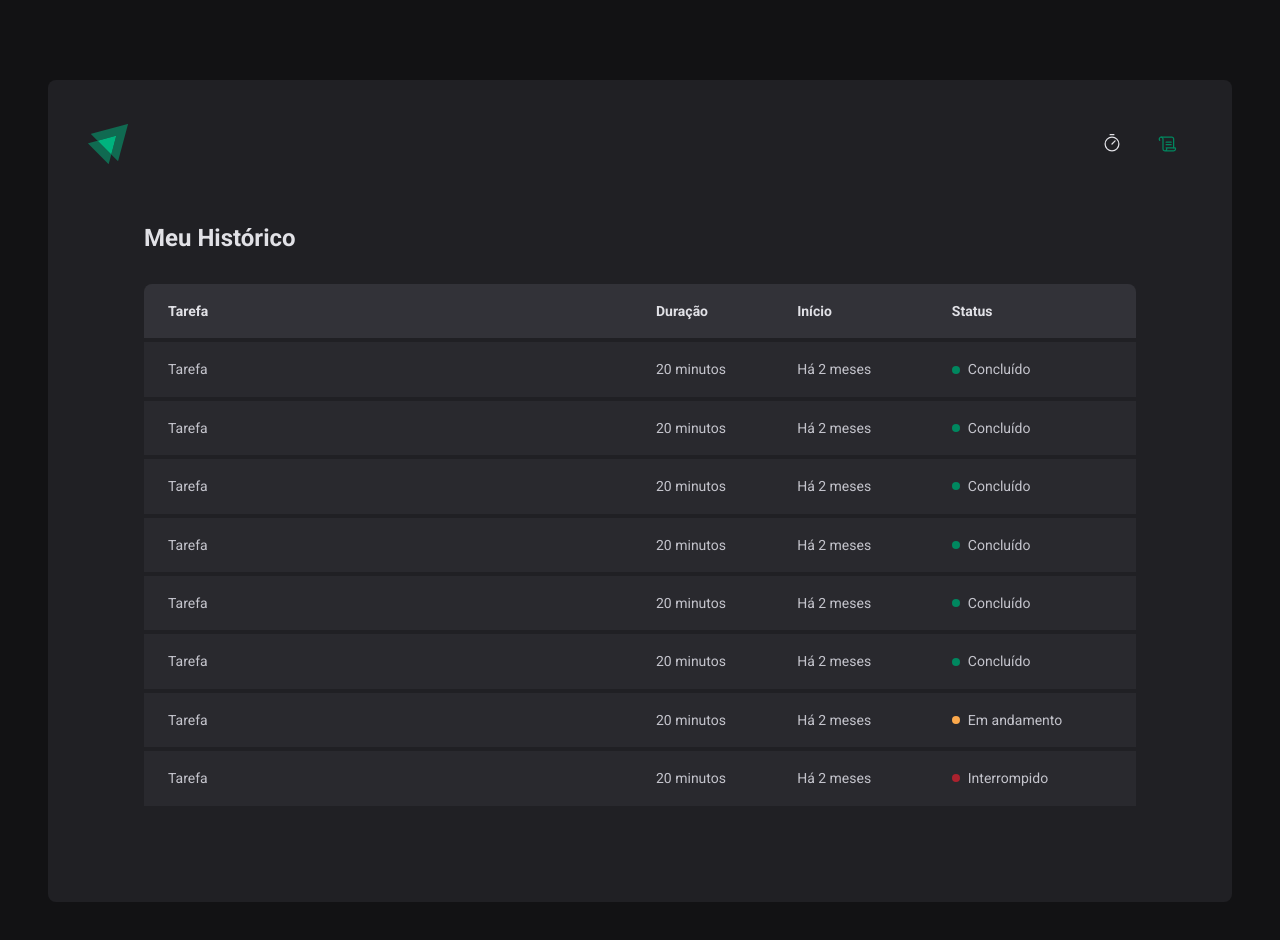
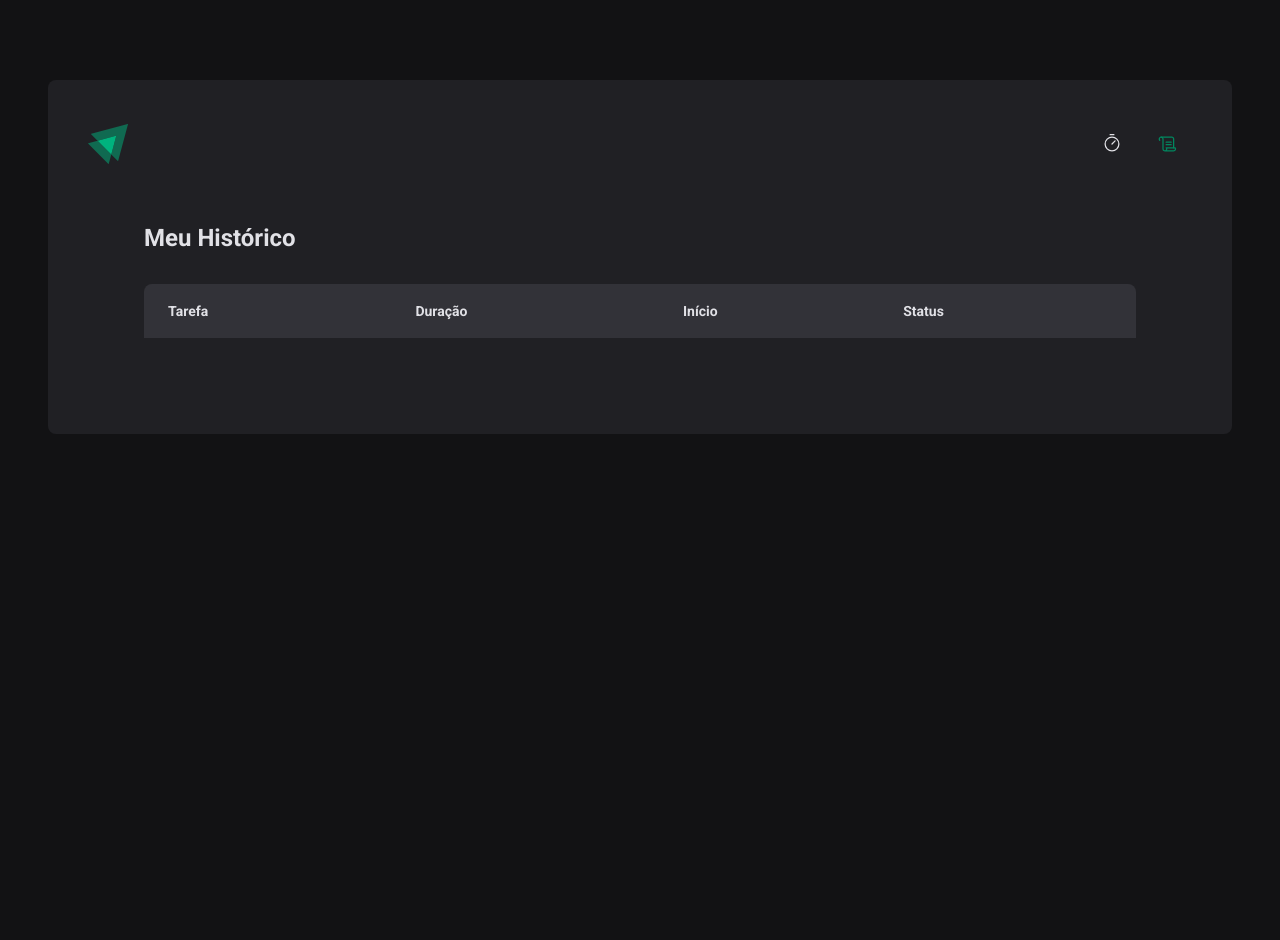
Before and after one commit to BrunnoCode/02-ignite-timer, a React (Vite) app: page /history in a window 1280 px wide. Shown: the top 940 px of the page. After the commit the page ends 800 px from the top, so only its background shows below. Built offline with nearby package versions, Linux system fonts and the light colour scheme.

Commit message:
Criado novo componente cyclesContext para ser aplicado o react hook useContext, e refatoração da estrutura da home e history pages. Aprendizado sobre contextos.

```diff
--- a/src/App.tsx
+++ b/src/App.tsx
@@ -4,12 +4,15 @@ import { Router } from './Router.js'
 
 import { GlobalStyle } from './styles/global.js'
 import { defaultTheme } from './styles/themes/default.js'
+import { CyclesContextProvider } from './contexts/CyclesContext.js'
 
 export function App() {
   return (
     <ThemeProvider theme={defaultTheme}>
       <BrowserRouter>
-        <Router />
+        <CyclesContextProvider>
+          <Router />
+        </CyclesContextProvider>
       </BrowserRouter>
       <GlobalStyle />
     </ThemeProvider>
--- /dev/null
+++ b/src/contexts/CyclesContext.tsx
@@ -0,0 +1,105 @@
+import { createContext, ReactNode, useState } from 'react'
+
+interface CreateCycleData {
+  task: string
+  minutesAmount: number
+}
+
+interface Cycle {
+  id: string
+  task: string
+  minutesAmount: number
+  startDate: Date
+  interruptedData?: Date
+  finishedDate?: Date
+}
+
+interface CyclesContextType {
+  cycles: Cycle[]
+  activeCycle: Cycle | undefined
+  activeCycleId: string | null
+  amountSecondsPassed: number
+  markCurrentCycleAsFinished: () => void
+  setSecondsPassed: (seconds: number) => void
+  createNewCycle: (data: CreateCycleData) => void
+  interruptCurrentCycle: () => void
+}
+
+export const CyclesContext = createContext({} as CyclesContextType)
+
+interface CyclesContextProviderProps {
+  children: ReactNode
+}
+
+export function CyclesContextProvider({
+  children,
+}: CyclesContextProviderProps) {
+  const [cycles, setCycles] = useState<Cycle[]>([])
+  const [activeCycleId, setActiveCycleId] = useState<string | null>(null)
+  const [amountSecondsPassed, setAmountSecondsPassed] = useState(0)
+
+  const activeCycle = cycles.find((cycle) => cycle.id === activeCycleId)
+
+  function setSecondsPassed(second: number) {
+    setAmountSecondsPassed(second)
+  }
+
+  function markCurrentCycleAsFinished() {
+    setCycles((state) =>
+      state.map((cycle) => {
+        if (cycle.id === activeCycleId) {
+          return { ...cycle, finishedDate: new Date() }
+        } else {
+          return cycle
+        }
+      }),
+    )
+  }
+
+  function createNewCycle(data: CreateCycleData) {
+    const id = String(new Date().getTime())
+
+    const newCycle: Cycle = {
+      id,
+      task: data.task,
+      minutesAmount: data.minutesAmount,
+      startDate: new Date(),
+    }
+
+    setCycles((state) => [...state, newCycle])
+    setActiveCycleId(id)
+    setAmountSecondsPassed(0)
+
+
+  }
+
+  function interruptCurrentCycle() {
+    setCycles((state) =>
+      state.map((cycle) => {
+        if (cycle.id === activeCycleId) {
+          return { ...cycle, interruptedData: new Date() }
+        } else {
+          return cycle
+        }
+      }),
+    )
+    setActiveCycleId(null)
+  }
+
+  return (
+    <CyclesContext.Provider
+      value={{
+        cycles,
+        activeCycle,
+        activeCycleId,
+        markCurrentCycleAsFinished,
+        amountSecondsPassed,
+        setSecondsPassed,
+        createNewCycle,
+        interruptCurrentCycle,
+      }}
+    >
+      {children}
+    </CyclesContext.Provider>
+  )
+}
--- a/src/pages/History/index.tsx
+++ b/src/pages/History/index.tsx
@@ -1,6 +1,9 @@
+import { useContext } from 'react'
+import { CyclesContext } from '../../contexts/CyclesContext'
 import { HistoryContainer, HistoryList, Status } from './styles'
 
 export function History() {
+  const { cycles } = useContext(CyclesContext)
   return (
     <HistoryContainer>
       <h1>Meu Histórico</h1>
@@ -16,70 +19,28 @@ export function History() {
             </tr>
           </thead>
           <tbody>
-            <tr>
-              <td>Tarefa</td>
-              <td>20 minutos</td>
-              <td>Há 2 meses</td>
-              <td>
-                <Status statusColor="green">Concluído</Status>
-              </td>
-            </tr>
-            <tr>
-              <td>Tarefa</td>
-              <td>20 minutos</td>
-              <td>Há 2 meses</td>
-              <td>
-                <Status statusColor="green">Concluído</Status>
-              </td>
-            </tr>
-            <tr>
-              <td>Tarefa</td>
-              <td>20 minutos</td>
-              <td>Há 2 meses</td>
-              <td>
-                <Status statusColor="green">Concluído</Status>
-              </td>
-            </tr>
-            <tr>
-              <td>Tarefa</td>
-              <td>20 minutos</td>
-              <td>Há 2 meses</td>
-              <td>
-                <Status statusColor="green">Concluído</Status>
-              </td>
-            </tr>
-            <tr>
-              <td>Tarefa</td>
-              <td>20 minutos</td>
-              <td>Há 2 meses</td>
-              <td>
-                <Status statusColor="green">Concluído</Status>
-              </td>
-            </tr>
-            <tr>
-              <td>Tarefa</td>
-              <td>20 minutos</td>
-              <td>Há 2 meses</td>
-              <td>
-                <Status statusColor="green">Concluído</Status>
-              </td>
-            </tr>
-            <tr>
-              <td>Tarefa</td>
-              <td>20 minutos</td>
-              <td>Há 2 meses</td>
-              <td>
-                <Status statusColor="yellow">Em andamento</Status>
-              </td>
-            </tr>
-            <tr>
-              <td>Tarefa</td>
-              <td>20 minutos</td>
-              <td>Há 2 meses</td>
-              <td>
-                <Status statusColor="red">Interrompido</Status>
-              </td>
-            </tr>
+            {cycles.map((cycle) => {
+              return (
+                <tr key={cycle.id}>
+                  <td>{cycle.task}</td>
+                  <td>{cycle.minutesAmount} minutos</td>
+                  <td>{cycle.startDate.toISOString()}</td>
+                  <td>
+                    {cycle.finishedDate && (
+                      <Status statusColor="green">Concluído</Status>
+                    )}
+
+                    {cycle.interruptedData && (
+                      <Status statusColor="red">Interrompido</Status>
+                    )}
+
+                    {!cycle.interruptedData && !cycle.finishedDate && (
+                      <Status statusColor="yellow">Em andamento</Status>
+                    )}
+                  </td>
+                </tr>
+              )
+            })}
           </tbody>
         </table>
       </HistoryList>
--- a/src/pages/Home/CountDown/index.tsx
+++ b/src/pages/Home/CountDown/index.tsx
@@ -1,12 +1,16 @@
 import { differenceInSeconds } from 'date-fns'
-import { useContext, useEffect, useState } from 'react'
-import { CyclesContext } from '..'
+import { useContext, useEffect } from 'react'
+import { CyclesContext } from '../../../contexts/CyclesContext'
 import { CountdownContainer, Separator } from './style'
 
 export function Countdown() {
-  const { activeCycle, activeCycleId, markCurrentCycleAsFinished } =
-    useContext(CyclesContext)
-  const [amountSecondsPassed, setAmountSecondPassed] = useState(0)
+  const {
+    activeCycle,
+    activeCycleId,
+    markCurrentCycleAsFinished,
+    amountSecondsPassed,
+    setSecondsPassed,
+  } = useContext(CyclesContext)
 
   const totalSeconds = activeCycle ? activeCycle.minutesAmount * 60 : 0
 
@@ -21,17 +25,23 @@ export function Countdown() {
 
         if (secondsDifferent >= totalSeconds) {
           markCurrentCycleAsFinished()
-          setAmountSecondPassed(totalSeconds)
+          setSecondsPassed(totalSeconds)
           clearInterval(interval)
         } else {
-          setAmountSecondPassed(secondsDifferent)
+          setSecondsPassed(secondsDifferent)
         }
       }, 1000)
       return () => {
         clearInterval(interval)
       }
     }
-  }, [activeCycle, totalSeconds, activeCycleId, markCurrentCycleAsFinished])
+  }, [
+    activeCycle,
+    totalSeconds,
+    activeCycleId,
+    setSecondsPassed,
+    markCurrentCycleAsFinished,
+  ])
 
   const currentSeconds = activeCycle ? totalSeconds - amountSecondsPassed : 0
 
--- a/src/pages/Home/NewCycleForm/index.tsx
+++ b/src/pages/Home/NewCycleForm/index.tsx
@@ -1,27 +1,11 @@
 import { FormContainer, MinuteAmountInput, TaskInput } from './styles'
-import * as zod from 'zod'
-import { useForm } from 'react-hook-form'
-import { zodResolver } from '@hookform/resolvers/zod'
 import { useContext } from 'react'
-import { CyclesContext } from '..'
-
-const newFormValidationSchema = zod.object({
-  task: zod.string().min(1, 'Inicie com uma Tarefa Mínimo'),
-  minutesAmount: zod.number().min(1).max(60),
-})
-
-type newFormCycleData = zod.infer<typeof newFormValidationSchema>
+import { useFormContext } from 'react-hook-form'
+import { CyclesContext } from '../../../contexts/CyclesContext'
 
 export function NewCycleForm() {
   const { activeCycle } = useContext(CyclesContext)
-
-  const { register, handleSubmit, watch, reset } = useForm<newFormCycleData>({
-    resolver: zodResolver(newFormValidationSchema),
-    defaultValues: {
-      task: '',
-      minutesAmount: 0,
-    },
-  })
+  const { register } = useFormContext()
 
   return (
     <FormContainer>
--- a/src/pages/Home/styles.ts
+++ b/src/pages/Home/styles.ts
@@ -14,9 +14,6 @@ export const HomeContainer = styled.main`
     gap: 3.5rem;
   }
 `
-
-
-
 
 export const BaseCountButton = styled.button`
   width: 100%;
@@ -39,9 +36,6 @@ export const BaseCountButton = styled.button`
   }
 `
 
-
-
-
 export const StartCountButton = styled(BaseCountButton)`
   background: ${(props) => props.theme['green-500']};
   color: ${(props) => props.theme['gray-100']};
```
Also changed, not shown: src/pages/Home/CountDown/style.ts (+7 -7 lines), src/pages/Home/NewCycleForm/styles.ts (+10 -10 lines), src/pages/Home/index.tsx (+31 -71 lines), 1 other file (tests, documents, lock files or other folders).
